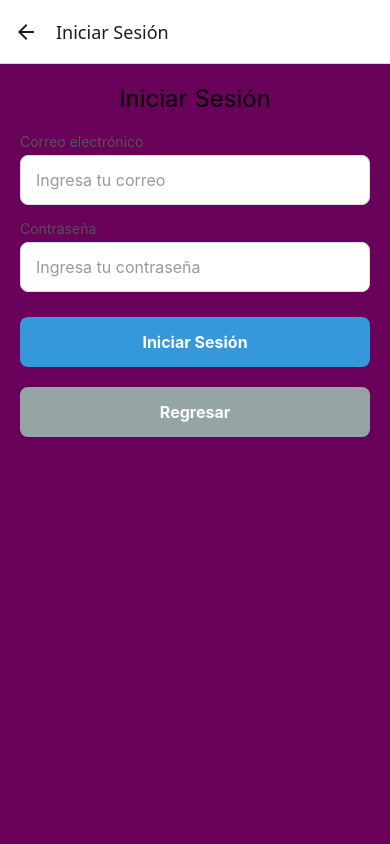
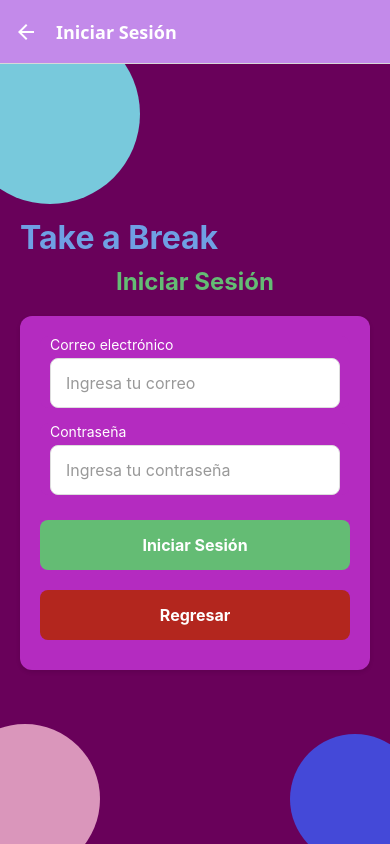
Before and after one commit to Dsm-Montalvo/BreakApp, a React Native app: screen /Login in a window 390 px wide. Built offline with nearby package versions, Linux system fonts and the light colour scheme.

Commit message:
Cambios con estilos y funcionamiento de login y register

```diff
--- a/App.tsx
+++ b/App.tsx
@@ -11,7 +11,23 @@ const Stack = createStackNavigator();
 const App = () => {
   return (
     <NavigationContainer>
-      <Stack.Navigator initialRouteName="Home">
+      <Stack.Navigator initialRouteName="Home"
+        screenOptions={{
+         cardStyle: { backgroundColor: '#c38aea' },
+          cardStyleInterpolator: ({ current }) => ({
+            cardStyle: {
+              opacity: current.progress,
+            },
+          }),
+          headerStyle: {
+            backgroundColor: '#c38aea', // Color del header
+          },
+          headerTintColor: '#fff', // Color del texto del header
+          headerTitleStyle: {
+            fontWeight: 'bold',
+          },
+        }}
+      >
         <Stack.Screen
           name="Home"
           component={HomeScreen}
--- a/src/components/common/Input.js
+++ b/src/components/common/Input.js
@@ -26,7 +26,7 @@ const styles = StyleSheet.create({
   label: {
     marginBottom: 5,
     fontSize: 14,
-    color: '#555',
+    color: 'white',
   },
   input: {
     height: 50,
--- a/src/config/colors.js
+++ b/src/config/colors.js
@@ -1,11 +1,11 @@
 export const colors = {
-  primary: '#3498db',
+  primary: '#64BC74',
   secondary: '#2ecc71',
   background: '#69015A',
   text: '#333333',
   white: '#ffffff',
   black: '#000000',
-  gray: '#95a5a6',
+  red: '#B3261E',
   lightGray: '#ecf0f1',
   darkGray: '#7f8c8d',
   error: '#e74c3c',
@@ -29,7 +29,7 @@ export const theme = {
   },
   input: {
     backgroundColor: colors.white,
-    borderColor: colors.gray,
+    borderColor: colors.red,
     borderWidth: 1,
     borderRadius: 8,
     padding: 15,
@@ -47,4 +47,34 @@ export const theme = {
     alignSelf: 'center',
     marginBottom: 30,
   },
+  oval1: {
+    position: 'absolute',
+    width: 200,
+    height: 200,
+    borderRadius: 100,
+    backgroundColor: '#6FA0E4', // azul claro
+    top: -50,
+    left: -50,
+    zIndex: -1,
+  },
+  oval2: {
+    position: 'absolute',
+    width: 150,
+    height: 150,
+    borderRadius: 75,
+    backgroundColor: '#FFD166', // amarillo suave
+    bottom: 50,
+    right: -30,
+    zIndex: -1,
+  },
+  oval3: {
+    position: 'absolute',
+    width: 120,
+    height: 120,
+    borderRadius: 60,
+    backgroundColor: '#EF476F', // rosa
+    bottom: 150,
+    left: -20,
+    zIndex: -1,
+  },
 };
--- a/src/screens/HomeScreen.js
+++ b/src/screens/HomeScreen.js
@@ -6,11 +6,14 @@ import { theme, colors } from '../config/colors';
 const HomeScreen = ({ navigation }) => {
   return (
     <View style={styles.container}>
+      <View style={styles.oval1} />
+      <View style={styles.oval2} />
+      <View style={styles.oval3} />
       <View style={styles.contentBox}>
         <Text style={styles.title}>Take a Break</Text>
         <Text style={styles.subtitle}>Tu momento para respirar y avanzar.</Text>
         <Image
-          source={require('../assets/images/logo.png')}
+          source={require('../assets/images/logo2.png')}
           style={[theme.logo, styles.logo]}
         />
         <View style={styles.buttonContainer}>
@@ -37,6 +40,38 @@ const styles = StyleSheet.create({
     justifyContent: 'center',
     alignItems: 'center',
     padding: 20,
+    position: 'relative', // ✅ importante
+    overflow: 'hidden',
+  },
+  oval1: {
+  position: 'absolute',
+  width: 180,
+  height: 180,
+  borderRadius: 90,
+  backgroundColor: '#78C9DC',
+  top: -40,
+  left: -40,
+  zIndex: 0,
+  },
+  oval2: {
+    position: 'absolute',
+    width: 150,
+    height: 150,
+    borderRadius: 75,
+    backgroundColor: '#DA96BB',
+    bottom: -30,
+    left: -50,
+    zIndex: 0,
+  },
+  oval3: {
+    position: 'absolute',
+    width: 130,
+    height: 130,
+    borderRadius: 65,
+    backgroundColor: '#4449D8',
+    bottom: -20,
+    right: -30,
+    zIndex: 0,
   },
   contentBox: {
     width: '90%',
@@ -53,6 +88,7 @@ const styles = StyleSheet.create({
     shadowRadius: 3.84,
     elevation: 5,
     alignItems: 'center',
+    zIndex: 1,
   },
   title: {
     fontSize: 32,
--- a/src/screens/LoginScreen.js
+++ b/src/screens/LoginScreen.js
@@ -1,5 +1,5 @@
 import React, { useState } from 'react';
-import { View, Text, StyleSheet, Alert } from 'react-native';
+import { View, Text, StyleSheet, Alert, KeyboardAvoidingView, Platform } from 'react-native';
 import Input from '../components/common/Input';
 import Button from '../components/common/Button';
 import { loginUser } from '../services/api';
@@ -18,7 +18,7 @@ const LoginScreen = ({ navigation }) => {
 
     setLoading(true);
     try {
-      const response = await loginUser(email, password);
+      await loginUser(email, password);
       navigation.replace('Dashboard');
     } catch (error) {
       Alert.alert('Error', error.message || 'Ocurrió un error al iniciar sesión');
@@ -28,15 +28,28 @@ const LoginScreen = ({ navigation }) => {
   };
 
   return (
-    <View style={theme.container}>
-      <Text style={{ fontSize: 24, marginBottom: 20, textAlign: 'center' }}>Iniciar Sesión</Text>
+    <KeyboardAvoidingView
+      behavior={Platform.OS === 'ios' ? 'padding' : 'height'}
+      style={styles.container}
+    >
 
+      <View style={styles.oval1} />
+      <View style={styles.oval2} />
+      <View style={styles.oval3} />
+
+      <View style={styles.content}>
+        <Text style={styles.title}>Take a Break</Text>
+        <Text style={styles.header}>Iniciar Sesión</Text>
+
+        {/* Contenedor del formulario con fondo diferente */}
+        <View style={styles.formContainer}>
           <Input
             label="Correo electrónico"
             value={email}
             onChangeText={setEmail}
             placeholder="Ingresa tu correo"
             keyboardType="email-address"
+            containerStyle={styles.inputContainer}
           />
 
           <Input
@@ -45,21 +58,111 @@ const LoginScreen = ({ navigation }) => {
             onChangeText={setPassword}
             placeholder="Ingresa tu contraseña"
             secureTextEntry
+            containerStyle={styles.inputContainer}
           />
-
+          <View style={styles.buttonGroup}>
           <Button
             title={loading ? "Cargando..." : "Iniciar Sesión"}
             onPress={handleLogin}
             disabled={loading}
+            style={[styles.button, { backgroundColor: colors.primary }]}
           />
 
           <Button
             title="Regresar"
             onPress={() => navigation.goBack()}
-        style={{ backgroundColor: colors.gray }}
+            style={[styles.button, { backgroundColor: colors.red }]}
           />
         </View>
+        </View>
+
+
+      </View>
+    </KeyboardAvoidingView>
   );
 };
 
+const styles = StyleSheet.create({
+  container: {
+    flex: 1,
+    backgroundColor: colors.background,
+    justifyContent: 'center',
+    position: 'relative', // ✅ importante
+    overflow: 'hidden',
+  },
+  oval1: {
+  position: 'absolute',
+  width: 180,
+  height: 180,
+  borderRadius: 90,
+  backgroundColor: '#78C9DC',
+  top: -40,
+  left: -40,
+  zIndex: 0,
+  },
+  oval2: {
+    position: 'absolute',
+    width: 150,
+    height: 150,
+    borderRadius: 75,
+    backgroundColor: '#DA96BB',
+    bottom: -30,
+    left: -50,
+    zIndex: 0,
+  },
+  oval3: {
+    position: 'absolute',
+    width: 130,
+    height: 130,
+    borderRadius: 65,
+    backgroundColor: '#4449D8',
+    bottom: -20,
+    right: -30,
+    zIndex: 0,
+  },
+  content: {
+    padding: 20,
+    zIndex: 1,
+  },
+  header: {
+    fontSize: 24,
+    marginBottom: 20,
+    textAlign: 'center',
+    color: colors.primary,
+    fontWeight: 'bold',
+  },
+  title: {
+
+    alignItems: 'center',
+    fontSize: 32,
+    color: colors.tittle,
+    fontWeight: 'bold',
+    marginBottom: 10,
+  },
+  formContainer: {
+    backgroundColor: '#B42BC0', // Color de fondo claro
+    borderRadius: 12,
+    padding: 20,
+    marginBottom: 20,
+    shadowColor: '#000',
+    shadowOffset: { width: 0, height: 2 },
+    shadowOpacity: 0.1,
+    shadowRadius: 4,
+    elevation: 3,
+  },
+  inputContainer: {
+    backgroundColor: colors.subbox,
+    color: 'white',
+    borderRadius: 8,
+    marginBottom: 15,
+    paddingHorizontal: 10,
+  },
+  buttonGroup: {
+    width: '100%',
+  },
+  button: {
+    marginVertical: 10,
+  },
+});
+
 export default LoginScreen;
--- a/src/screens/RegisterScreen.js
+++ b/src/screens/RegisterScreen.js
@@ -65,6 +65,11 @@ const RegisterScreen = ({ navigation }) => {
       behavior={Platform.OS === 'ios' ? 'padding' : 'height'}
       style={styles.container}
     >
+
+      <View style={styles.oval1} />
+      <View style={styles.oval2} />
+      <View style={styles.oval3} />
+
       <ScrollView
         contentContainerStyle={styles.scrollContainer}
         keyboardShouldPersistTaps="handled"
@@ -144,9 +149,8 @@ const RegisterScreen = ({ navigation }) => {
             placeholder="Gabriel García Márquez, etc."
             containerStyle={styles.inputContainer}
           />
-        </View>
 
-        <View style={styles.buttonGroup}>
+          <View style={styles.buttonGroup}>
           <Button
             title={loading ? "Registrando..." : "Registrarse"}
             onPress={handleRegister}
@@ -157,9 +161,12 @@ const RegisterScreen = ({ navigation }) => {
           <Button
             title="Regresar"
             onPress={() => navigation.goBack()}
-            style={[styles.button, { backgroundColor: colors.gray }]}
+            style={[styles.button, { backgroundColor: colors.red }]}
           />
         </View>
+        </View>
+
+
       </ScrollView>
     </KeyboardAvoidingView>
   );
@@ -169,6 +176,38 @@ const styles = StyleSheet.create({
   container: {
     flex: 1,
     backgroundColor: colors.background,
+    position: 'relative', // ✅ importante
+    overflow: 'hidden',
+  },
+  oval1: {
+  position: 'absolute',
+  width: 180,
+  height: 180,
+  borderRadius: 90,
+  backgroundColor: '#78C9DC',
+  top: -40,
+  left: -40,
+  zIndex: 0,
+  },
+  oval2: {
+    position: 'absolute',
+    width: 150,
+    height: 150,
+    borderRadius: 75,
+    backgroundColor: '#DA96BB',
+    bottom: -30,
+    left: -50,
+    zIndex: 0,
+  },
+  oval3: {
+    position: 'absolute',
+    width: 130,
+    height: 130,
+    borderRadius: 65,
+    backgroundColor: '#4449D8',
+    bottom: -20,
+    right: -30,
+    zIndex: 0,
   },
   scrollContainer: {
     padding: 20,
```
Lines whose indentation alone changed are shown as unchanged.
